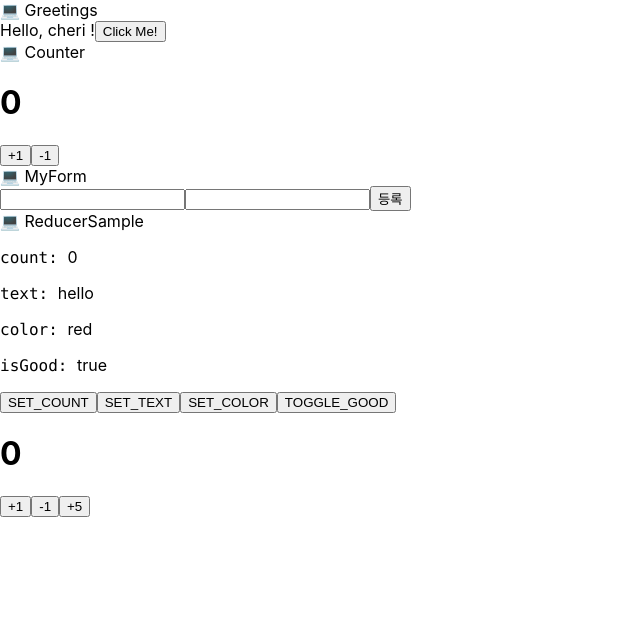
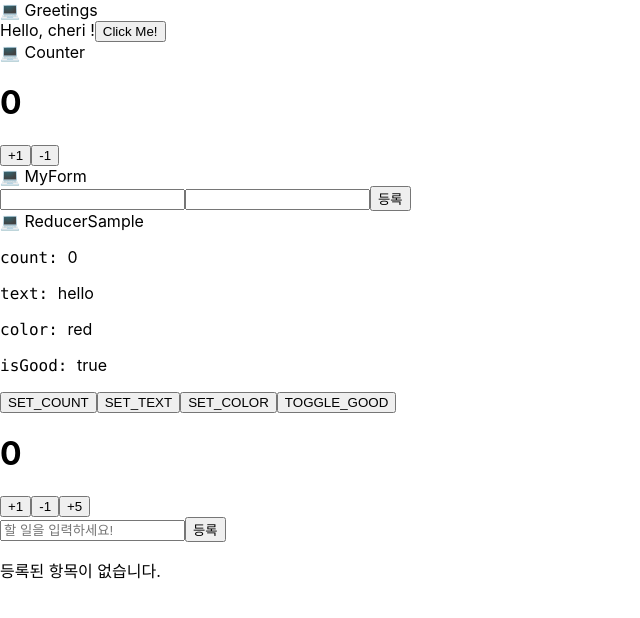
Before and after one commit to che-ri/TS-Pratice, a React (Create React App) app in the folder ts-react-tutorial/: page / in a window 1280 px wide. Shown: the top 618 px of the page, without its empty margins (0-640 px from the left). Built offline with nearby package versions, Linux system fonts and the light colour scheme.

Commit message:
todolist 컴포넌트 작성

```diff
--- a/ts-react-tutorial/src/App.tsx
+++ b/ts-react-tutorial/src/App.tsx
@@ -5,6 +5,7 @@
 import ReducerSample from "./ReducerSample";
 import { SampleProvider } from "./SampleContext";
 import CounterContainer from "./containers/CounterContainer";
+import TodoApp from "./containers/TodoApp";
 
 function App() {
     const onClick = (name: string) => {
@@ -37,6 +38,9 @@
             <div>
                 <CounterContainer />
             </div>
+            <div>
+                <TodoApp />
+            </div>
         </div>
     );
 }
--- /dev/null
+++ b/ts-react-tutorial/src/components/TodoInsert.tsx
@@ -0,0 +1,29 @@
+import React, { ChangeEvent, FormEvent, useState } from "react";
+
+type TodoInsertProps = {
+    onInsert: (text: string) => void;
+};
+
+const TodoInsert = ({ onInsert }: TodoInsertProps) => {
+    const [value, setValue] = useState("");
+    const onChange = (e: ChangeEvent<HTMLInputElement>) => {
+        setValue(e.target.value);
+    };
+    const onSubmit = (e: FormEvent) => {
+        e.preventDefault();
+        onInsert(value);
+        setValue("");
+    };
+    return (
+        <form onSubmit={onSubmit}>
+            <input
+                placeholder="할 일을 입력하세요!"
+                value={value}
+                onChange={onChange}
+            />
+            <button type="submit">등록</button>
+        </form>
+    );
+};
+
+export default TodoInsert;
--- /dev/null
+++ b/ts-react-tutorial/src/components/TodoItem.tsx
@@ -0,0 +1,36 @@
+import React, { CSSProperties } from "react";
+import { Todo } from "../modules/todo";
+
+type TodoItemProps = {
+    todo: Todo; //type을 모듈에서 꺼내서 사용
+    onToggle: (id: number) => void;
+    onRemove: (id: number) => void;
+};
+
+const TodoItem = ({ todo, onToggle, onRemove }: TodoItemProps) => {
+    // CSSProperties 는 style 객체의 타입입니다.
+    const textStyle: CSSProperties = {
+        textDecoration: todo.done ? "line-through" : "none",
+    };
+    const removeStyle: CSSProperties = {
+        marginLeft: 8,
+        color: "red",
+        cursor: "pointer",
+    };
+
+    const handleToggle = () => onToggle(todo.id);
+    const handleRemove = () => onRemove(todo.id);
+
+    return (
+        <li>
+            <span onClick={handleToggle} style={textStyle}>
+                {todo.text}
+            </span>
+            <span onClick={handleRemove} style={removeStyle}>
+                (X)
+            </span>
+        </li>
+    );
+};
+
+export default TodoItem;
--- /dev/null
+++ b/ts-react-tutorial/src/components/TodoList.tsx
@@ -0,0 +1,28 @@
+import React from "react";
+import { Todo } from "../modules/todo";
+import TodoItem from "./TodoItem";
+
+type TodoListProps = {
+    todos: Todo[];
+    onToggle: (id: number) => void;
+    onRemove: (id: number) => void;
+};
+
+const TodoList = ({ todos, onToggle, onRemove }: TodoListProps) => {
+    if (todos.length === 0) return <p>등록된 항목이 없습니다.</p>;
+
+    return (
+        <ul>
+            {todos.map(todo => (
+                <TodoItem
+                    todo={todo}
+                    onToggle={onToggle}
+                    onRemove={onRemove}
+                    key={todo.id}
+                />
+            ))}
+        </ul>
+    );
+};
+
+export default TodoList;
--- /dev/null
+++ b/ts-react-tutorial/src/containers/TodoApp.tsx
@@ -0,0 +1,26 @@
+import React from "react";
+import { useSelector, useDispatch } from "react-redux";
+import { RootState } from "../modules"; //state type
+import { toggleTodo, removeTodo, addTodo } from "../modules/todo"; //module
+
+//components
+import TodoInsert from "../components/TodoInsert";
+import TodoList from "../components/TodoList";
+
+const TodoApp = () => {
+    const dispatch = useDispatch();
+    const todos = useSelector((state: RootState) => state.todos);
+
+    const onInsert = (text: string) => dispatch(addTodo(text));
+    const onToggle = (id: number) => dispatch(toggleTodo(id));
+    const onRemove = (id: number) => dispatch(removeTodo(id));
+
+    return (
+        <>
+            <TodoInsert onInsert={onInsert} />
+            <TodoList todos={todos} onToggle={onToggle} onRemove={onRemove} />
+        </>
+    );
+};
+
+export default TodoApp;
```
